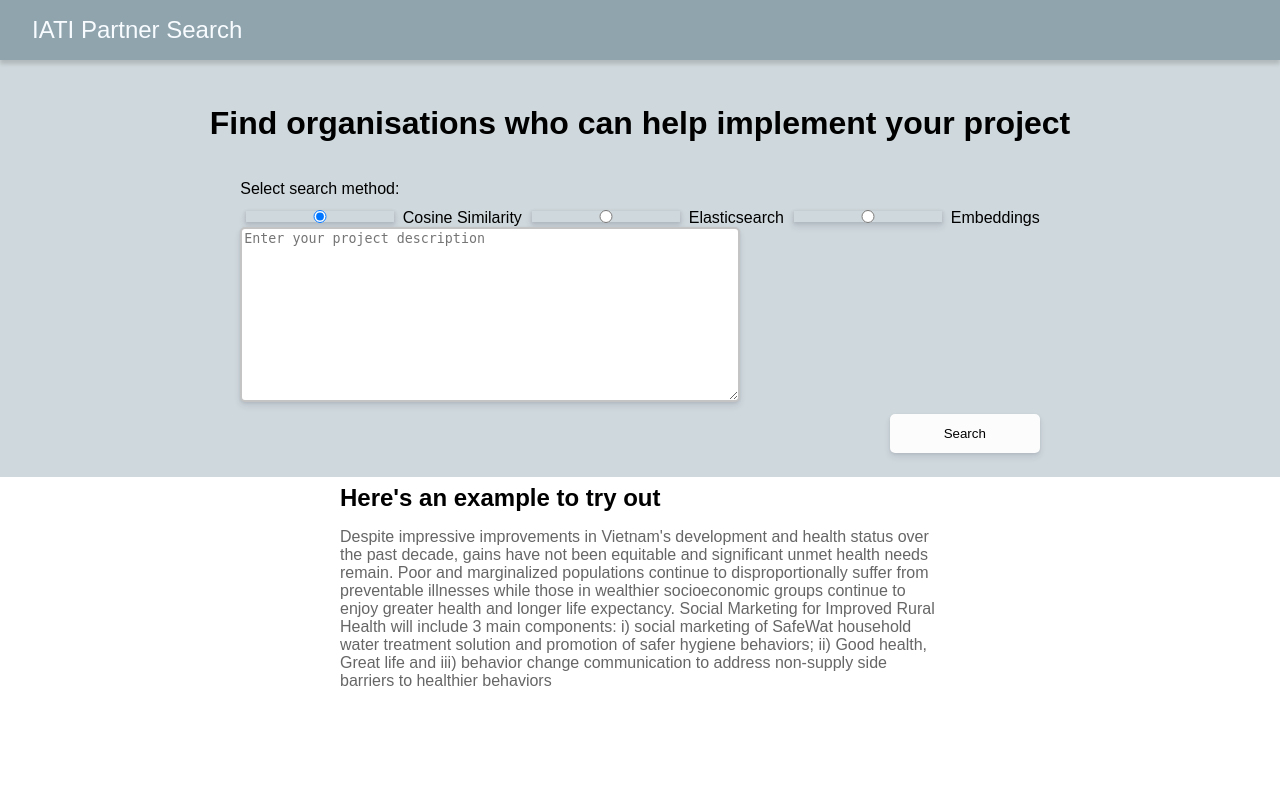
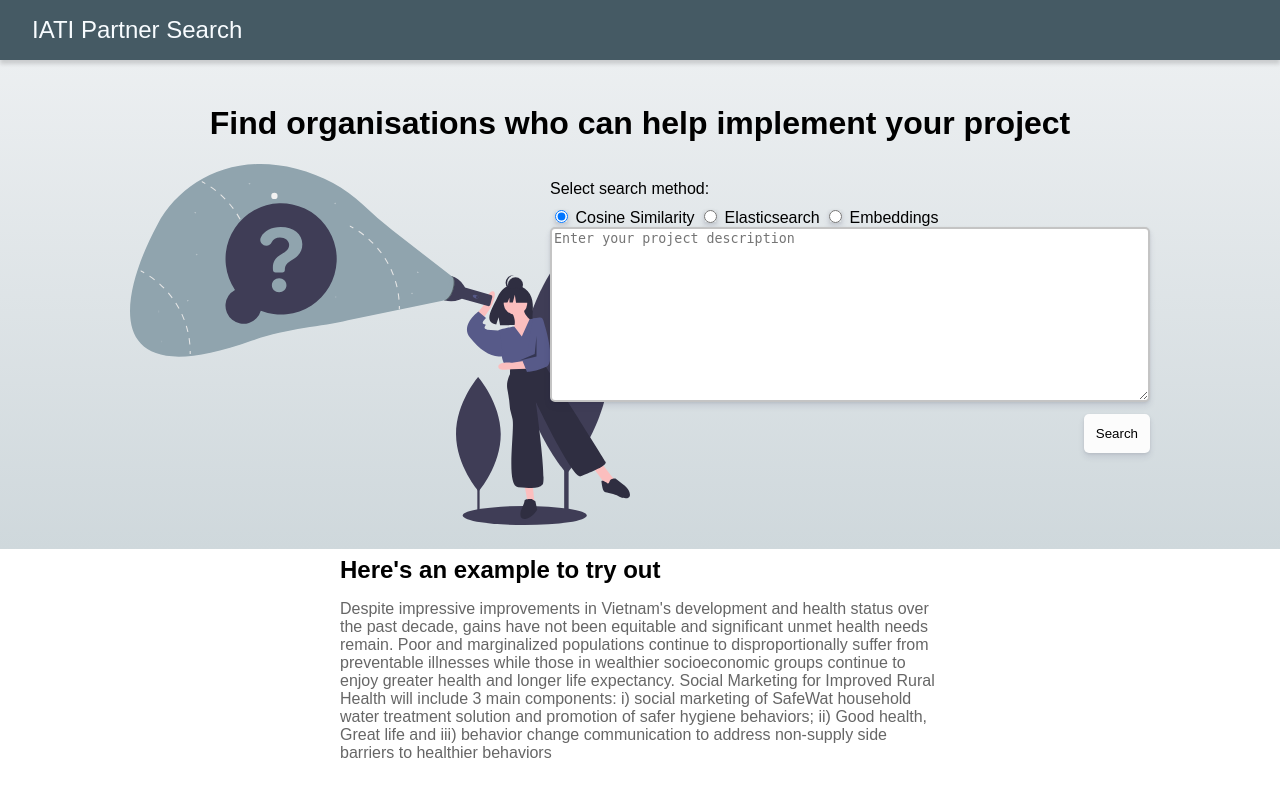
Before and after one commit to datasciencecampus/iati-partner-search, a Flask app: page / in a window 1280 px wide. Run offline with Flask 2, Linux system fonts and the light colour scheme; parts of the project's set-up code (start-up, migrations or seed data) failed here and were passed over.

Commit message:
Improve styling and add illustration

```diff
--- a/ips_python/static/style.css
+++ b/ips_python/static/style.css
@@ -6,7 +6,7 @@ body {
 }
 
 nav {
-  background-color: #90a4ae;
+    background-color: #455a64;
     box-shadow: 0px 4px 4px rgba(0, 0, 0, 0.15);
     display: flex;
     justify-content: space-between;
@@ -36,6 +36,12 @@ nav span {
     display: flex;
     flex-direction: column;
     padding: 24px;
+    max-width: 800px;
+}
+
+.result {
+    padding: 12px;
+    margin: 12px 0px;
 }
 
 .index > .main {
@@ -43,7 +49,12 @@ nav span {
     flex-direction: column;
     justify-content: center;
     align-items: center;
-  background-color: #cfd8dc;
+    background: rgb(207, 216, 220);
+    background: linear-gradient(
+        0deg,
+        rgba(207, 216, 220, 1) 0%,
+        rgba(236, 239, 241, 1) 100%
+    );
     padding: 24px 0px;
     width: 100%;
 }
@@ -59,6 +70,10 @@ nav span {
 textarea {
     height: 175px;
     width: 500px;
+}
+
+.form-container {
+    display: flex;
 }
 
 form {
@@ -80,7 +95,6 @@ input {
         0px 1px 3px rgba(0, 0, 0, 0.08);
     border-radius: 5px;
     border: none;
-  width: 150px;
     padding: 12px;
     margin-top: 12px;
 }
@@ -91,9 +105,15 @@ textarea {
     box-shadow: 0px 4px 6px rgba(50, 50, 93, 0.11),
         0px 1px 3px rgba(0, 0, 0, 0.08);
     border-radius: 5px;
+    width: 600px;
 }
 
 h2 {
     margin-top: 0.3em;
     margin-bottom: 0.3em;
 }
+
+#search-illustration {
+    width: 500px;
+    margin-right: -80px;
+}
--- a/ips_python/templates/index.html
+++ b/ips_python/templates/index.html
@@ -4,29 +4,33 @@
     <h1>
       Find organisations who can help implement your project
     </h1>
+    <div class="form-container">
+      <img
+        id="search-illustration"
+        src="static/search.svg"
+        alt="person shining a torch"
+      />
       <form action="/" method="POST">
         <p>Select search method:</p>
         {% for error in form.errors %}
         <div class="invalid-feedback">{{ error }}</div>
         {% endfor %}
         <div>
-      {% for subfield in form.search_method %}
-        {{ subfield }}
-        {{ subfield.label }}
-      {% endfor %}
+          {% for subfield in form.search_method %} {{ subfield }} {{
+          subfield.label }} {% endfor %}
         </div>
-      {{ form.search(placeholder="Enter your project description") }}
-      {{ form.submit }}
+        {{ form.search(placeholder="Enter your project description") }} {{
+        form.submit }}
       </form>
     </div>
+  </div>
 
-
-  {% if result_type in ["cosine", "embeddings"]  %}
+  {% if result_type in ["cosine", "embeddings"] %}
   <div class="results">
     <h1>Organisations</h1>
     <a href="/">Search again</a>
     {% for result in results %}
-    <div>
+    <div class="result">
       <h2>{{ result['reporting_org_narrative'] }}</h2>
       <p>
         <em>{{ result['title_narrative_text'] }}</em><br />
@@ -42,7 +46,7 @@
     <h1>Organisations</h1>
     <a href="/">Search again</a>
     {% for result in results %}
-    <div>
+    <div class="result">
       <h2>{{ result['_source']['reporting_org_narrative'] }}</h2>
       <p>
         <em>{{ result['_source']['title_narrative_text'] }}</em><br />
@@ -70,6 +74,5 @@
     </p>
   </div>
   {% endif %}
-
 </div>
 {% endblock %}
```
Also changed, not shown: ips_python/static/search.svg (added). Lines whose indentation alone changed are shown as unchanged.
